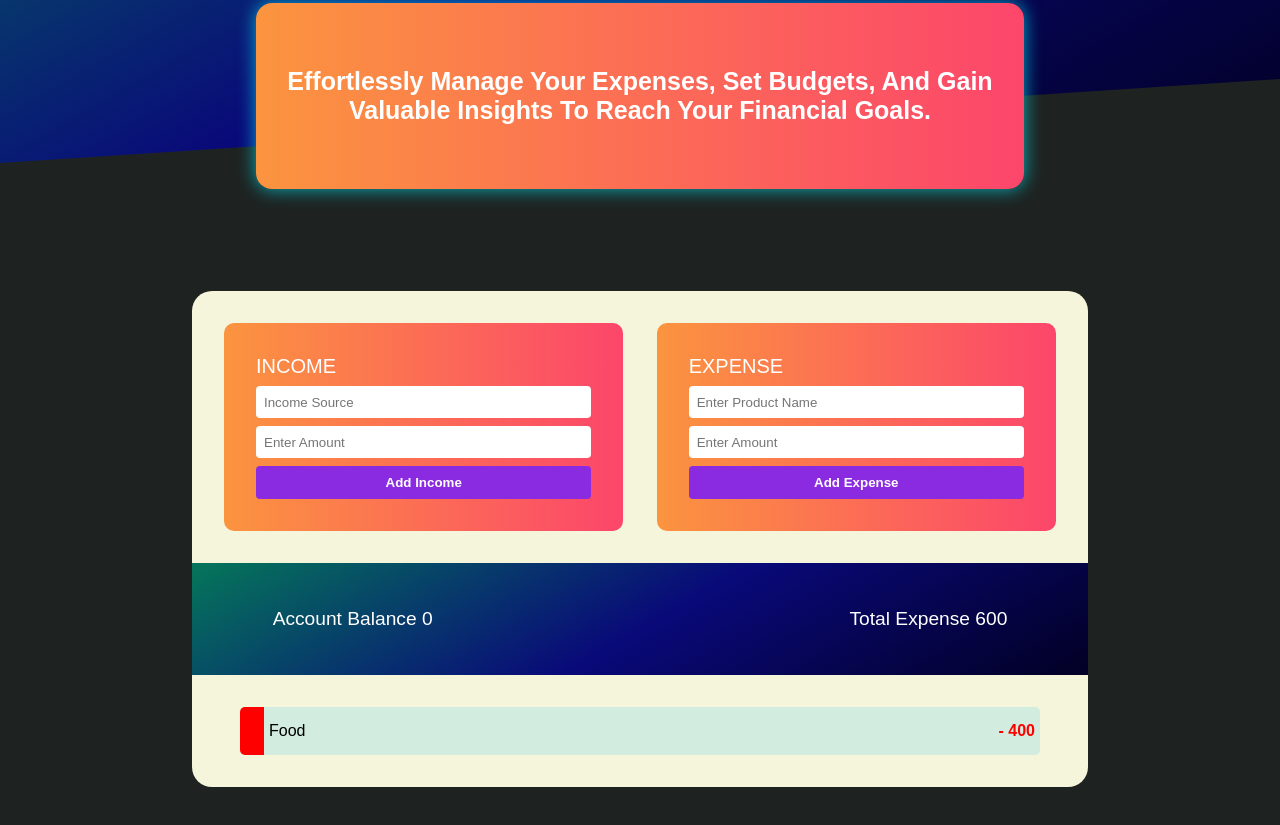
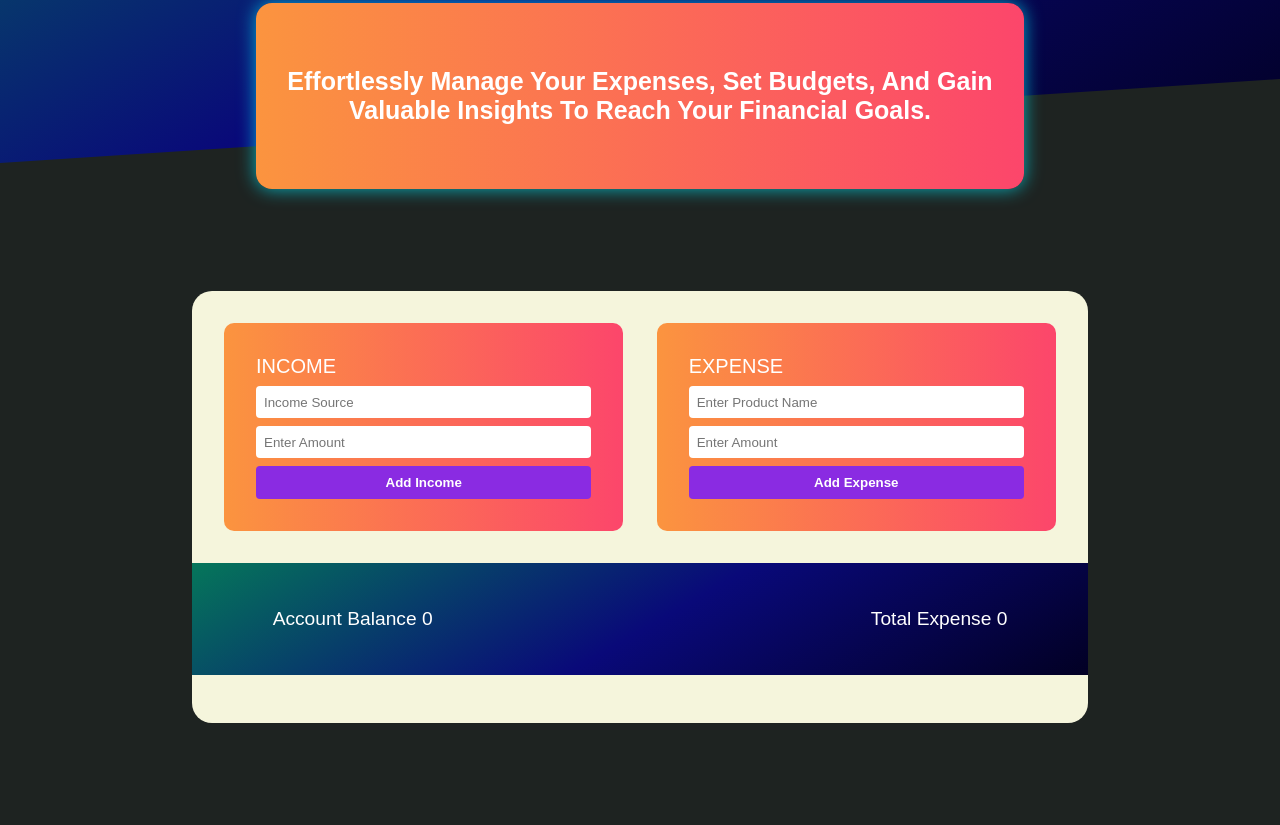
Before and after one commit to Hailekeh22/Code_Alpha_Expense_Tracker, a plain HTML site: page index.html in a window 1280 px wide. Shown: the part 397-1222 px from the top of the page. Drawn offline with Linux system fonts and the light colour scheme.

Commit message:
Finsihed

```diff
--- a/index.html
+++ b/index.html
@@ -42,15 +42,13 @@
                     <p class="amount">Account Balance  <span id="totalbalance">0</span> </p>
                 </div>
                 <div class="totalexpensesec">
-                    <p class="amount">Total Expense  <span id="totalexpence">600</span></p>
+                    <p class="amount">Total Expense  <span id="totalexpence">0</span></p>
                 </div>
             </div>
 
 
             <div class="individualcount">
-                <div class="expensecount">
-                    <p class="exptitle">Food</p> <p class="exp">- 400</p>
-                </div>
+
 
             </div>
         </div>
```
